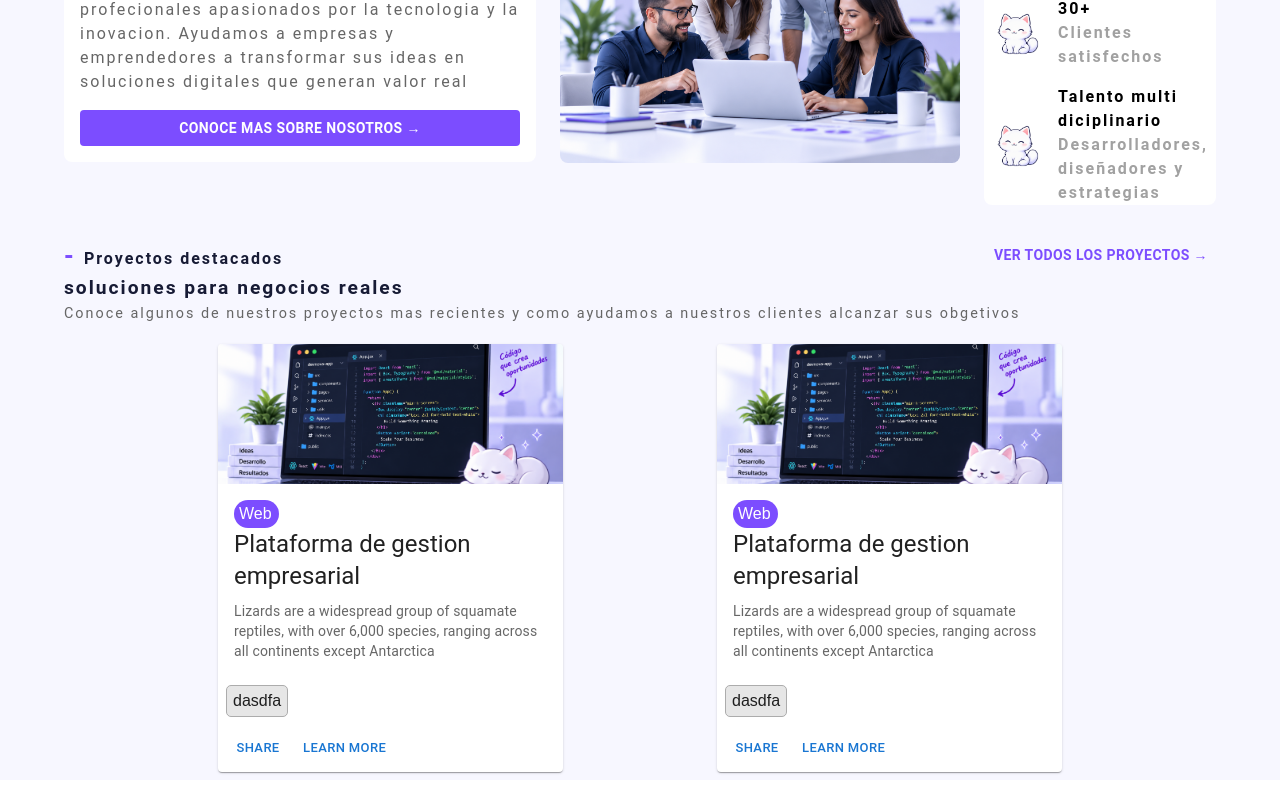
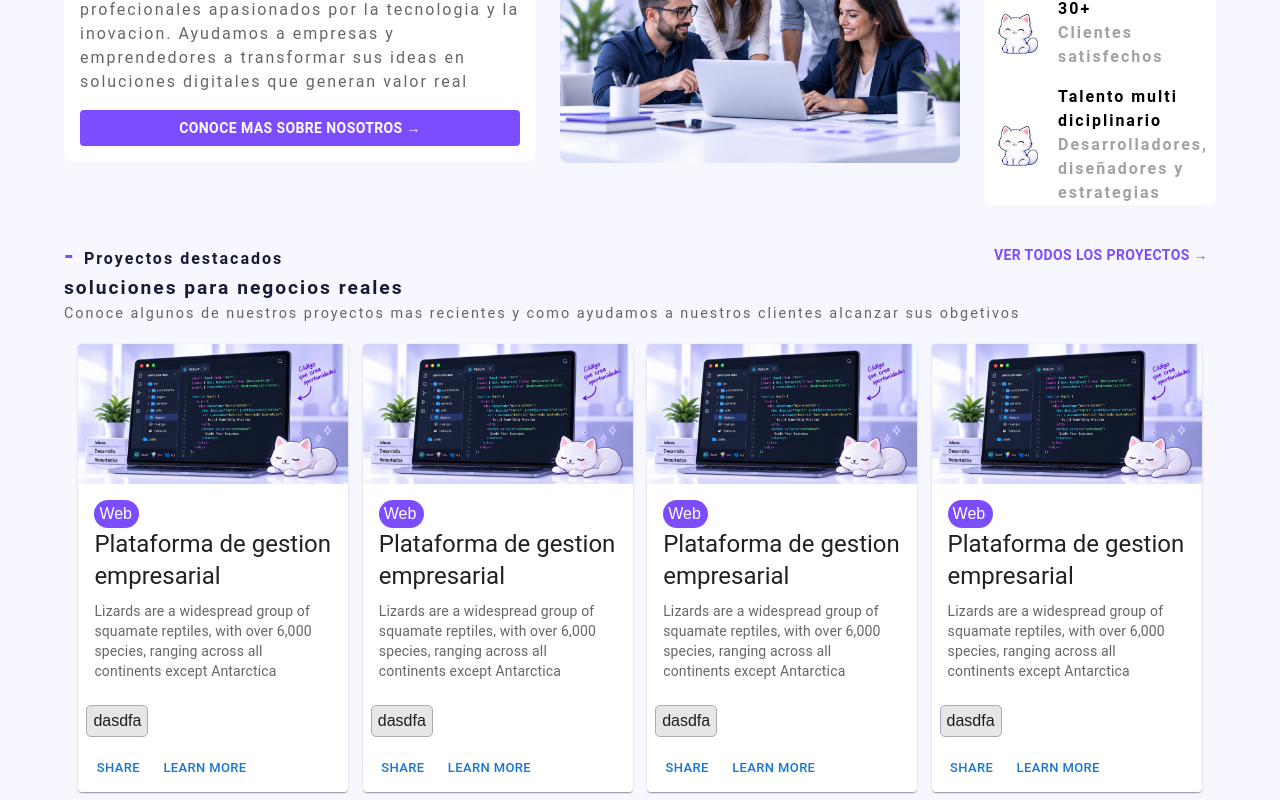
Before and after one commit to jessicahernandezt/dev-nova-solutions, a React (Vite) app: page / in a window 1280 px wide. Shown: the part 1182-1982 px from the top of the page. Built offline with nearby package versions, Linux system fonts and the light colour scheme.

Commit message:
4 tarjetas bien

```diff
--- a/src/components/Proyectos.jsx
+++ b/src/components/Proyectos.jsx
@@ -21,7 +21,7 @@ function Proyectos() {
                     </Typography>
 
                     <Box component='div' sx={{display:'flex', alignItems:'center', justifyContent:'space-evenly'}}>
-                    <Card sx={{ maxWidth: 345}}>
+                        <Card sx={{ maxWidth: 270}}>
                             <CardMedia sx={{ height: 140 }} image="/img (8).png" title="neko"/>
                             <CardContent>
                                 <Box component='div' sx={{backgroundColor:'#7c4dff', color:'white', borderRadius:'50px', padding:'5px', maxWidth:'45px'}}>Web</Box>
@@ -41,7 +41,50 @@ function Proyectos() {
                                 <Button size="small">Learn More</Button>
                             </CardActions>
                         </Card>
-                    <Card sx={{ maxWidth: 345}}>
+
+                        <Card sx={{ maxWidth: 270}}>
+                            <CardMedia sx={{ height: 140 }} image="/img (8).png" title="neko"/>
+                            <CardContent>
+                                <Box component='div' sx={{backgroundColor:'#7c4dff', color:'white', borderRadius:'50px', padding:'5px', maxWidth:'45px'}}>Web</Box>
+                                <Typography gutterBottom variant="h5" component="div">
+                                    Plataforma de gestion empresarial
+                                </Typography>
+                                <Typography variant="body2" sx={{ color: 'text.secondary' }}>
+                                Lizards are a widespread group of squamate reptiles, with over 6,000
+                                species, ranging across all continents except Antarctica
+                                </Typography>
+                            </CardContent>
+                            <CardActions>
+                                <Box sx={{backgroundColor:'#e6e6e6', borderRadius:'5px', border:'1px solid #acacac', padding:'6px'}}>dasdfa</Box>
+                            </CardActions>
+                            <CardActions>
+                                <Button size="small">Share</Button>
+                                <Button size="small">Learn More</Button>
+                            </CardActions>
+                        </Card>
+
+                        <Card sx={{ maxWidth: 270}}>
+                            <CardMedia sx={{ height: 140 }} image="/img (8).png" title="neko"/>
+                            <CardContent>
+                                <Box component='div' sx={{backgroundColor:'#7c4dff', color:'white', borderRadius:'50px', padding:'5px', maxWidth:'45px'}}>Web</Box>
+                                <Typography gutterBottom variant="h5" component="div">
+                                    Plataforma de gestion empresarial
+                                </Typography>
+                                <Typography variant="body2" sx={{ color: 'text.secondary' }}>
+                                Lizards are a widespread group of squamate reptiles, with over 6,000
+                                species, ranging across all continents except Antarctica
+                                </Typography>
+                            </CardContent>
+                            <CardActions>
+                                <Box sx={{backgroundColor:'#e6e6e6', borderRadius:'5px', border:'1px solid #acacac', padding:'6px'}}>dasdfa</Box>
+                            </CardActions>
+                            <CardActions>
+                                <Button size="small">Share</Button>
+                                <Button size="small">Learn More</Button>
+                            </CardActions>
+                        </Card>
+
+                        <Card sx={{ maxWidth: 270}}>
                             <CardMedia sx={{ height: 140 }} image="/img (8).png" title="neko"/>
                             <CardContent>
                                 <Box component='div' sx={{backgroundColor:'#7c4dff', color:'white', borderRadius:'50px', padding:'5px', maxWidth:'45px'}}>Web</Box>
```
Lines whose indentation alone changed are shown as unchanged.
